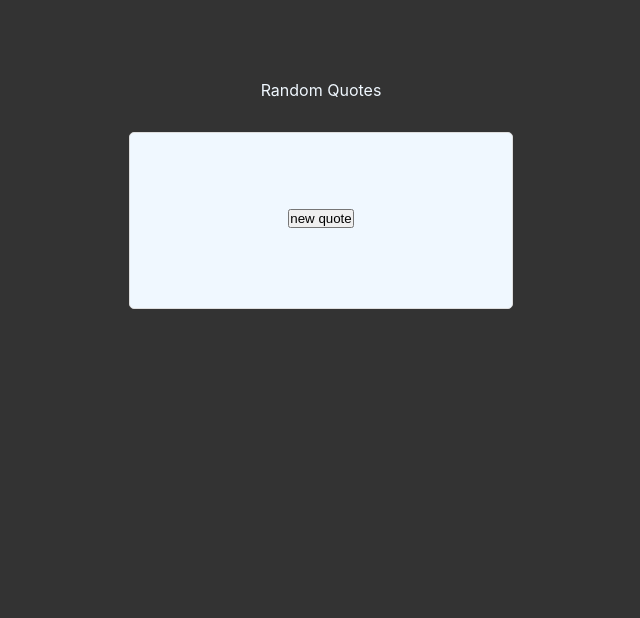
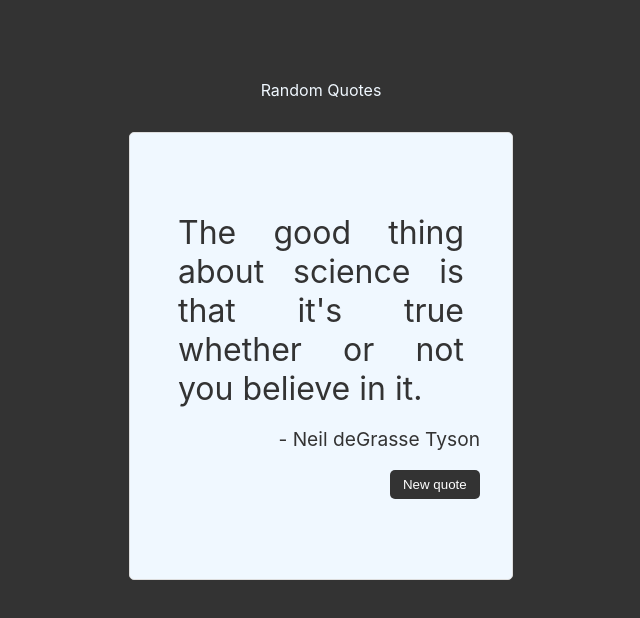
Before and after one commit to turkaytunc/random-quote-machine, a React (Create React App) app: page / in a window 1280 px wide. Shown: the top 618 px of the page, without its empty margins (319-959 px from the left). Built offline with nearby package versions, Linux system fonts and the light colour scheme.

Commit message:
add quote styles

```diff
--- a/src/components/QuoteBox.js
+++ b/src/components/QuoteBox.js
@@ -30,7 +30,7 @@
           getNewQuote();
         }}
       >
-        new quote
+        New quote
       </button>
     </div>
   );
--- a/src/components/quote-box.scss
+++ b/src/components/quote-box.scss
@@ -11,3 +11,27 @@
   border-radius: 5px;
   border: 1px solid #ddd;
 }
+
+#text {
+  font-size: 2em;
+  color: #333;
+  padding: 2em 0.5em 0em 0.5em;
+  text-align: justify;
+}
+
+#author {
+  color: #333;
+  text-align: right;
+  align-self: flex-end;
+  font-size: 1.2em;
+  padding: 1em 0;
+}
+
+#new-quote {
+  align-self: flex-end;
+  padding: 0.5em 1em 0.5em 1em;
+  color: white;
+  background-color: #333;
+  border-radius: 5px;
+  border: none;
+}
```
Lines whose indentation alone changed are shown as unchanged.
